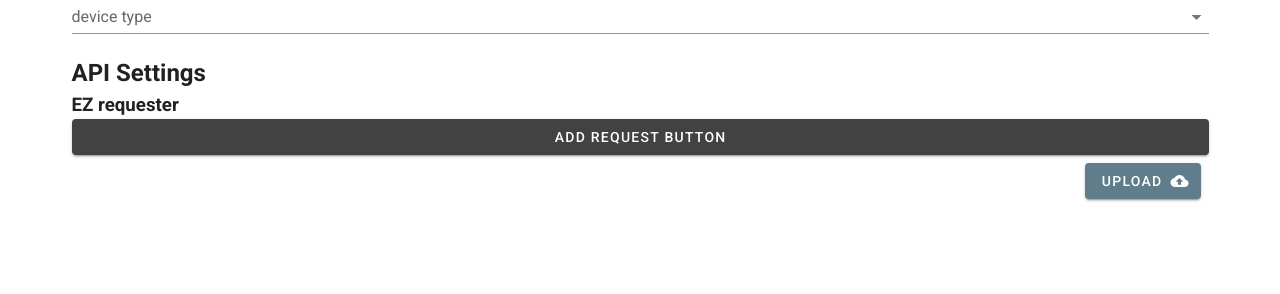
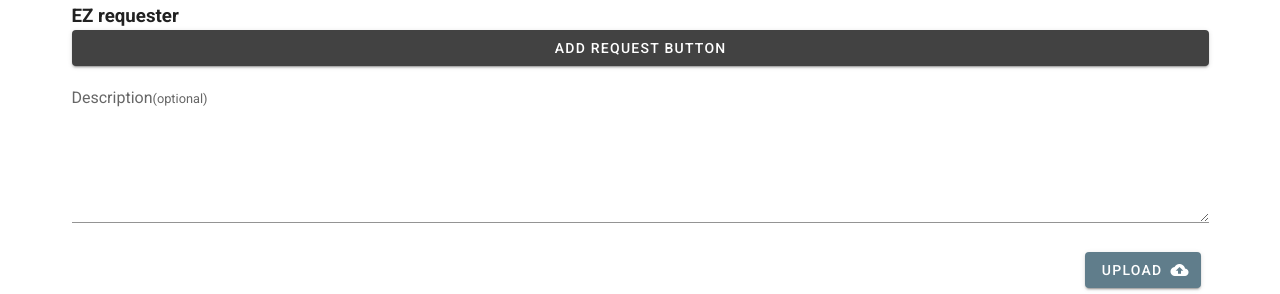
Before and after one commit to reud/plathome-frontend, a Nuxt app in the folder PlatHome/: page /add in a window 1280 px wide. Shown: the part 424-718 px from the top of the page. Built offline with nearby package versions, Linux system fonts and the light colour scheme.

Commit message:
fix Update Button

```diff
--- a/PlatHome/pages/add.vue
+++ b/PlatHome/pages/add.vue
@@ -52,6 +52,11 @@
           >Delete param {{ i + 1 }}</v-btn
         >
       </v-layout>
+      <v-textarea v-model="description" color="teal">
+        <template v-slot:label>
+          <div>Description<small>(optional)</small></div>
+        </template>
+      </v-textarea>
       <v-layout justify-end="">
         <v-btn
           :loading="isUpdating"
@@ -86,7 +91,7 @@ export default class Add extends Vue {
   public requestTypes: string[] = GetValueArrayFromEnum(RequestTypes);
   public ezRequests: EzRequesterModel[] = [];
   public isUpdating: boolean = false;
-
+  public description: string = '';
   addRequestButtonPush() {
     this.ezRequests.push({
       protocol: RequestTypes.HTTP,
```
